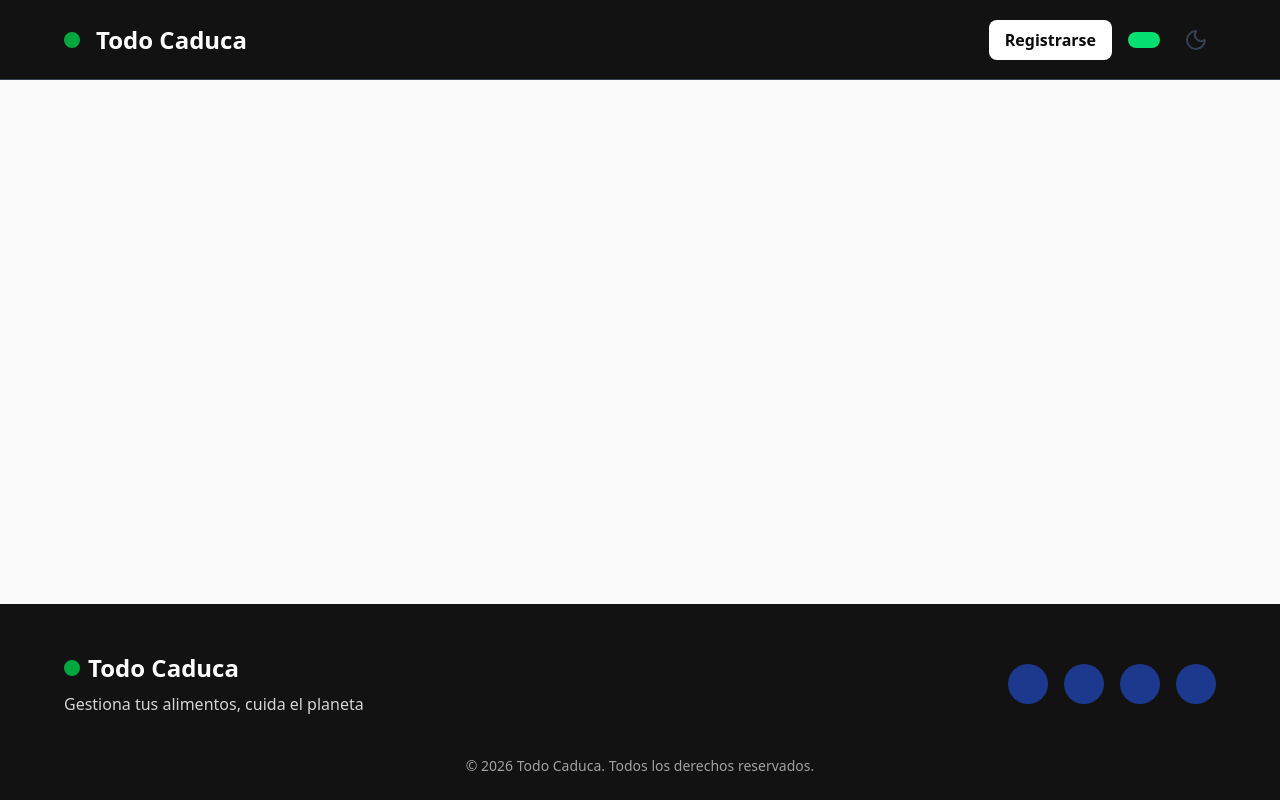
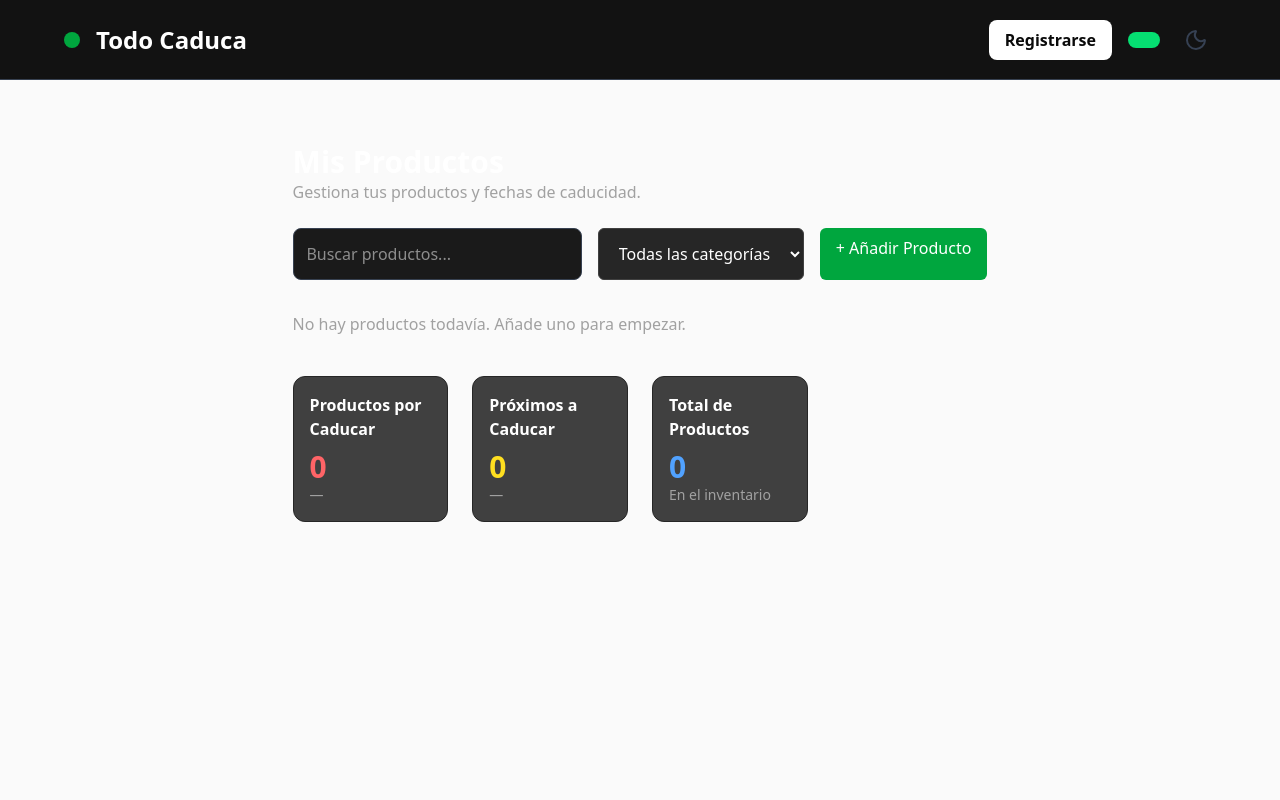
Before and after one commit to reeeyy05/TODO_CADUCA, a React (Vite) app: page /products in a window 1280 px wide. Shown: the top 800 px of the page. Built offline with nearby package versions, Linux system fonts and the light colour scheme.

Commit message:
✅New Page principal productos y añadir productos
Se han añadido y direccionado las paginas para que el flujo de la aplicación

```diff
--- a/package.json
+++ b/package.json
@@ -38,7 +38,7 @@
     "vite": "^7.2.4"
   },
   "overrides": {
-  "ajv": "^8.18.0",
-  "minimatch": "^10.2.1"
+    "ajv": "^8.18.0",
+    "minimatch": "^10.2.1"
+  }
 }
-}
--- a/src/App.tsx
+++ b/src/App.tsx
@@ -5,6 +5,8 @@
 import FormSigin from './components/forms/FormSigin';
 import ProfilePage from './pages/ProfilePage';
 import { UserProvider } from './context/UserContext';
+import AddProductPage from "./pages/AddProductPage";
+import ProductsPage from "./pages/ProductsPage";
 
 function App() {
   return (
@@ -18,6 +20,8 @@
               <Route path="/register" element={<RegisterPage />} />
               <Route path="/login" element={<FormSigin />} />
               <Route path="/profile" element={<ProfilePage />} />
+              <Route path="/products" element={<ProductsPage />} />
+              <Route path="/addProducts" element={<AddProductPage />} />
             </Routes>
           </main>
           <Footer />
--- a/src/components/forms/FormSigin.tsx
+++ b/src/components/forms/FormSigin.tsx
@@ -24,7 +24,7 @@
     console.log('Inicio de sesión de', formData.username);
 
     // 3. Redirige automáticamente a la página principal
-    navigate('/');
+    navigate('/products');
   };
 
   return (
--- a/src/pages/ProductsPage.tsx
+++ b/src/pages/ProductsPage.tsx
@@ -53,7 +53,7 @@
                     </select>
 
                     <Link
-                        to="/add"
+                        to="/addProducts"
                         className="bg-green-600 px-4 py-2 rounded-md text-white font-medium hover:bg-green-700 transition"
                     >
                         + Añadir Producto
```
